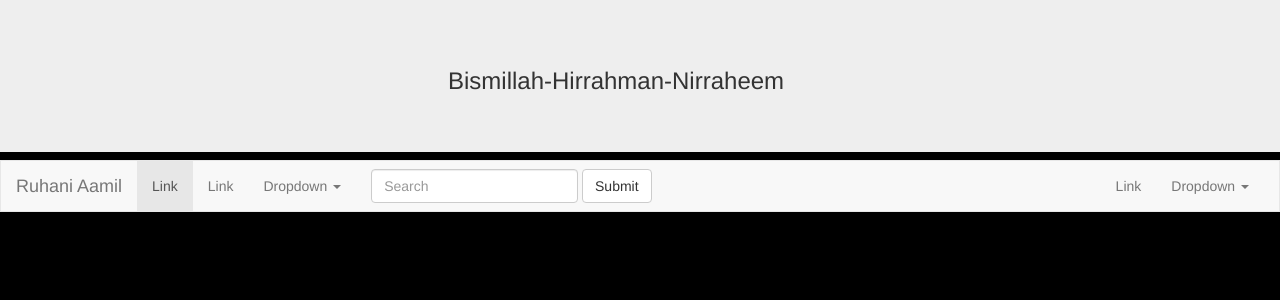
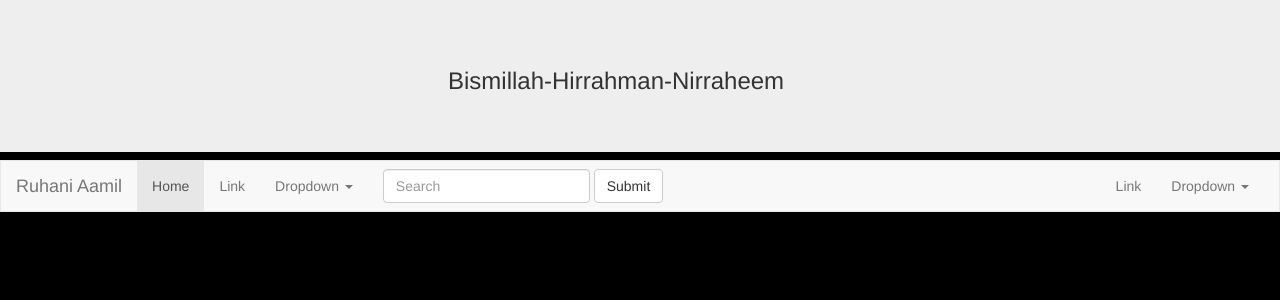
Before and after one commit to irfankhan309/ruh_repo, a Django app: page /home/ in a window 1280 px wide. Shown: the top 300 px of the page. Run offline with Django 3.2, Linux system fonts and the light colour scheme; some libraries are stand-ins or nearby versions.

Commit message:
navbar changes

```diff
--- a/templates/RuhaniApp/base.html
+++ b/templates/RuhaniApp/base.html
@@ -51,7 +51,7 @@
                   <!-- Collect the nav links, forms, and other content for toggling -->
                   <div class="collapse navbar-collapse" id="bs-example-navbar-collapse-1">
                     <ul class="nav navbar-nav">
-                      <li class="active"><a href="#">Link <span class="sr-only">(current)</span></a></li>
+                      <li class="active"><a href="#">Home <span class="sr-only">(current)</span></a></li>
                       <li><a href="#">Link</a></li>
                       <li class="dropdown">
                         <a href="#" class="dropdown-toggle" data-toggle="dropdown" role="button" aria-haspopup="true" aria-expanded="false">Dropdown <span class="caret"></span></a>
```
